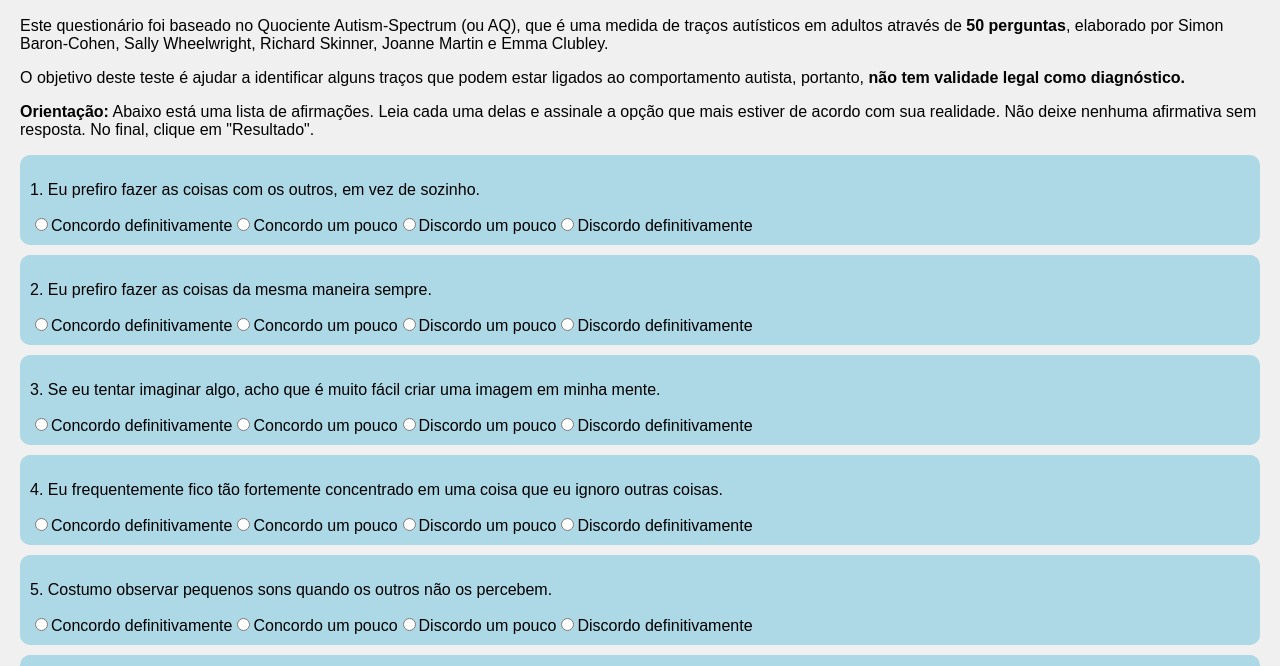
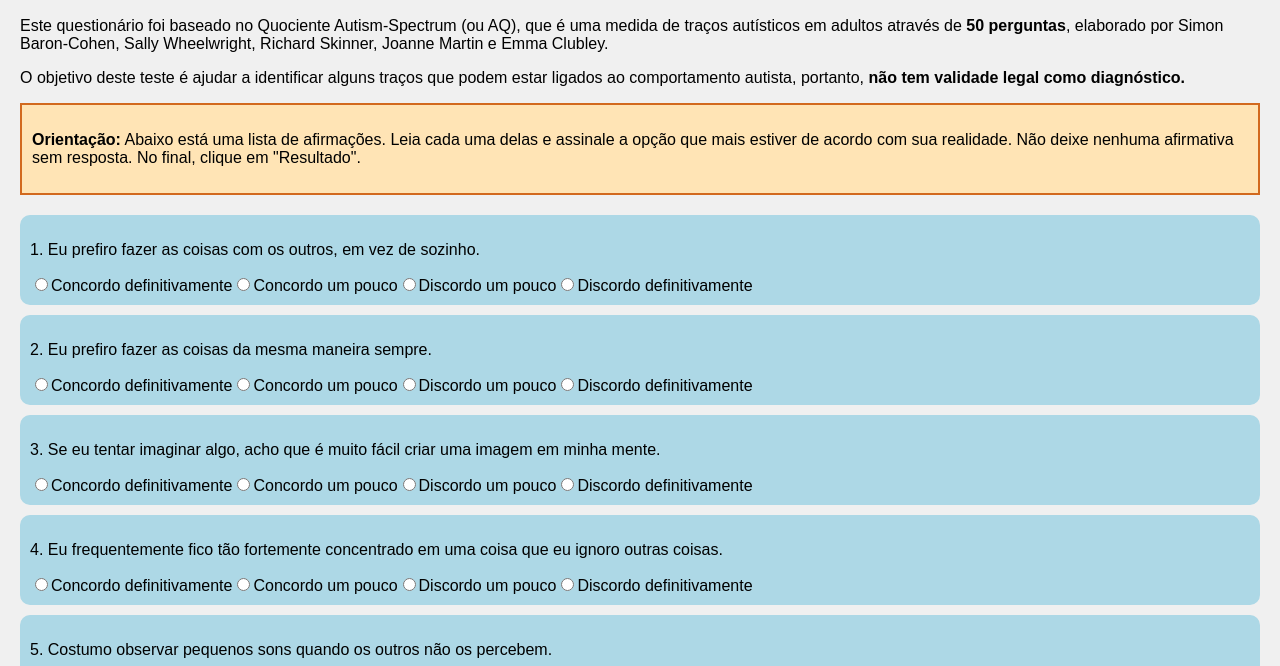
Before and after one commit to utilitea/utiliteste, a plain HTML site: page index.html in a window 1280 px wide. Shown: the part 135-801 px from the top of the page. Drawn offline with Linux system fonts and the light colour scheme.

Commit message:
Update styles.css

```diff
--- a/styles.css
+++ b/styles.css
@@ -40,7 +40,7 @@ header p {
     text-align: justify;
 }
 
-.instruction {
+.instructions {
     background-color: #FFE4B5;
     border: 2px solid #D2691E;
     padding: 10px;
```
